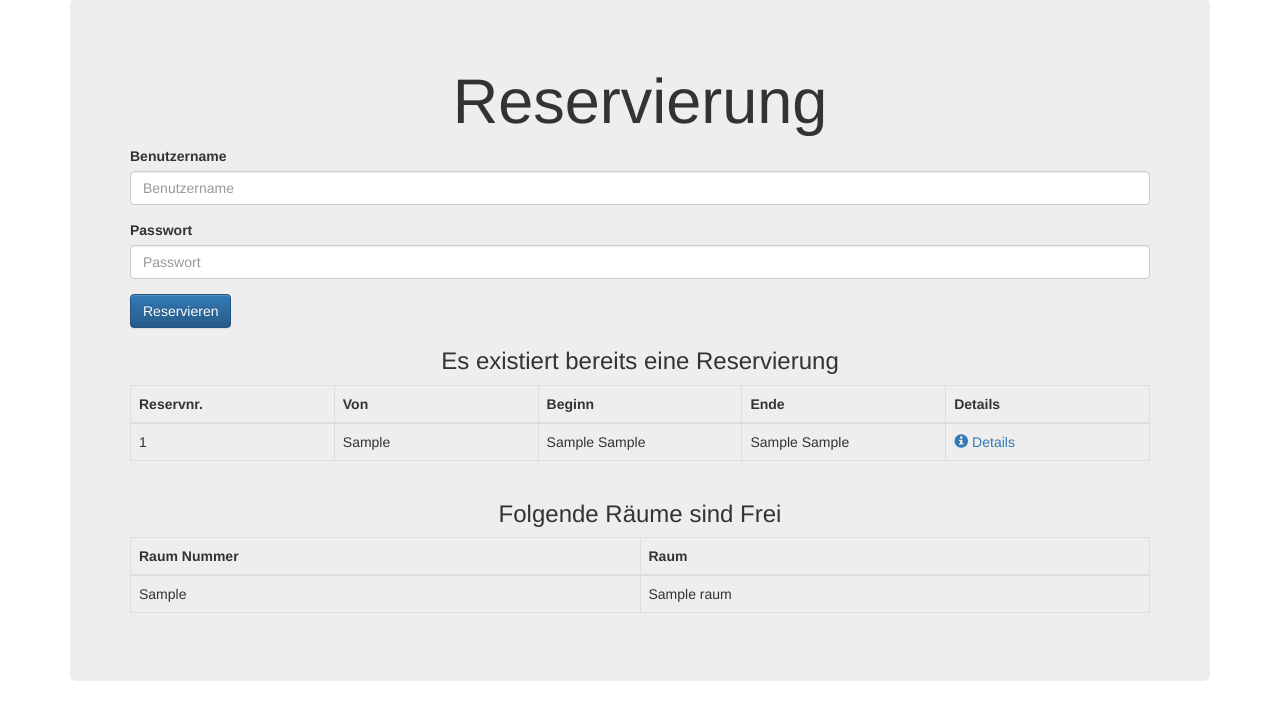
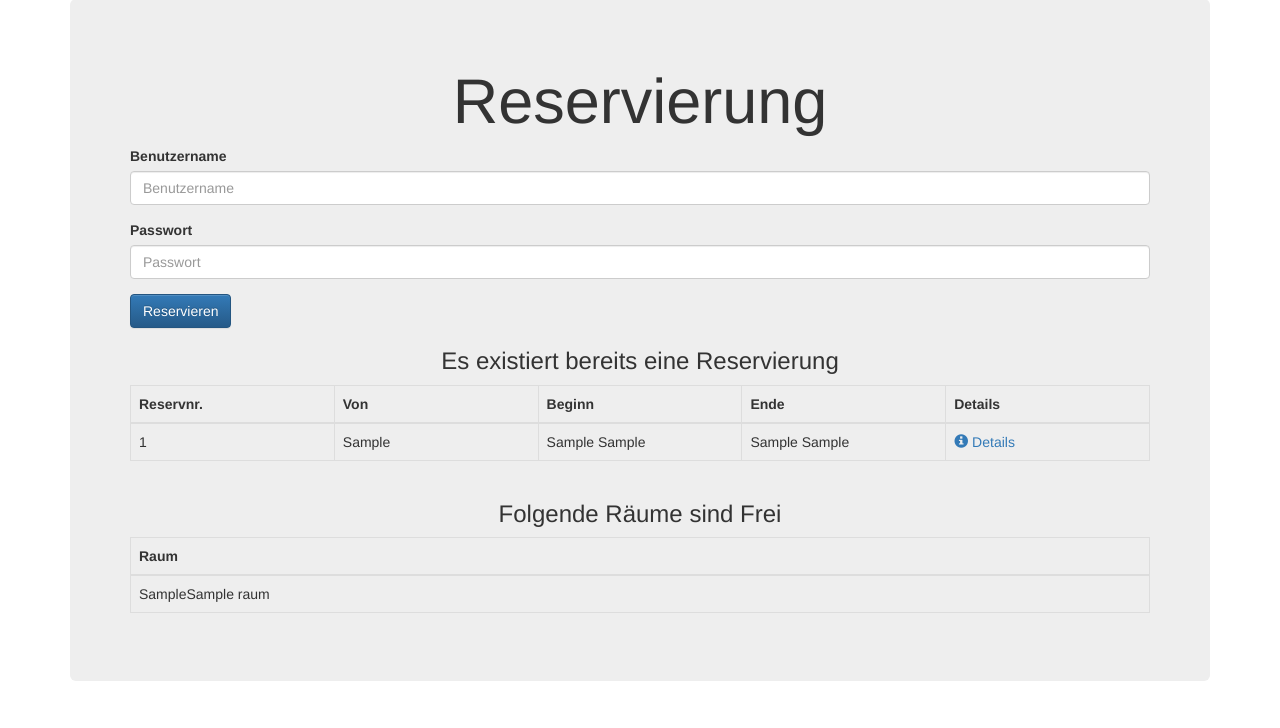
Before and after one commit to holytortoise/abw-reservierung, a Django app: template src/reservierung/templates/reservierung/reservierung_form.html in a window 1280 px wide. Shown: the part 72-800 px from the top of the page. Run offline with Django 3.2, Linux system fonts and the light colour scheme; tables that the repository leaves empty hold one stand-in row (values such as "Sample post"); the template is opened without the code that fills it: values that come from a table or form of the project are taken from there, most other values are stand-ins (such as "Sample title", 1, 10 or a date in 2020); parts of the project's set-up code (start-up, migrations or seed data) failed here and were passed over; some libraries are stand-ins or nearby versions.

Commit message:
change template

```diff
--- a/src/reservierung/templates/reservierung/reservierung_form.html
+++ b/src/reservierung/templates/reservierung/reservierung_form.html
@@ -57,15 +57,13 @@
       <h3 class="top">Folgende Räume sind Frei</h3>
       <table class="table table-bordered tabelle">
         <thead>
-          <th>Raum Nummer</th>
           <th>Raum</th>
         </thead>
         <tbody>
 
       {% endif %}
       <tr>
-        <td>{{ room.nummer }}</td>
-        <td>{{ room.name }}</td>
+        <td>{{ room.nummer }}{{ room.name }}</td>
       </tr>
       {% if forloop.last %}
       </tbody>
@@ -73,7 +71,6 @@
       </div>
       {% endif %}
       {% empty %}
-
         <h3>Keine Freien Räume für diesen Zeitraum</h3>
   {% endfor %}
   {% endif %}
```
